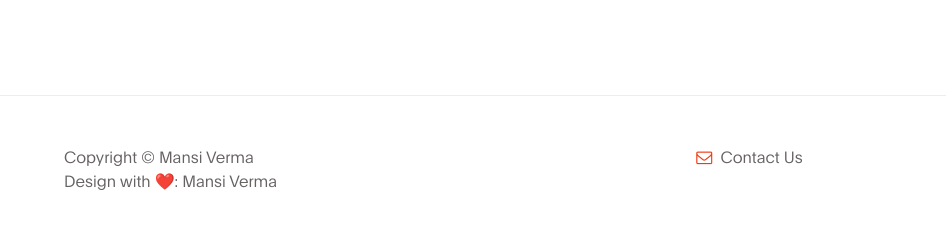
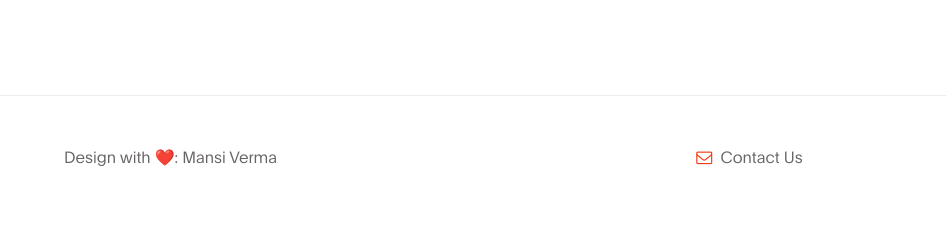
Before and after one commit to Mansi021/PumpItUp-Gym, a plain HTML site: page index.html in a window 1280 px wide. Shown: the part 4155-4383 px from the top of the page, without its empty margins (116-1062 px from the left). Drawn offline with Linux system fonts and the light colour scheme.

Commit message:
Update index.html

```diff
--- a/index.html
+++ b/index.html
@@ -401,8 +401,7 @@
                <div class="row">
 
                     <div class="ml-auto col-lg-4 col-md-5">
-                        <p class="copyright-text">Copyright &copy; Mansi Verma
-
+                        <p
                         <br>Design with ❤️: Mansi Verma </p>
                     </div>
 
```
